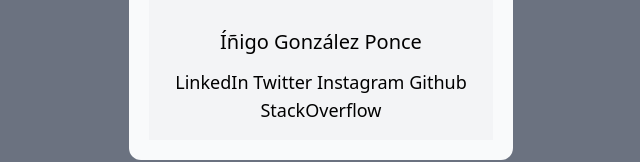
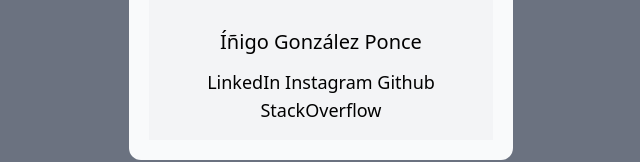
Before and after one commit to igponce/myblog, a website built with webpack: page src/index.html in a window 1280 px wide. Shown: the part 494-656 px from the top of the page, without its empty margins (319-959 px from the left). Built offline with nearby package versions, Linux system fonts and the light colour scheme.

Commit message:
Adios twitter

```diff
--- a/src/index.html
+++ b/src/index.html
@@ -25,9 +25,6 @@
           <span id='linkedin'>
             <a href="https://linkedin.com/in/igponce"></i>LinkedIn</a>
           </span>
-          <span id='twitter'>
-            <a href="https://twitter.com/exocert">Twitter</a>
-          </span>
           <span id='instagram'>
             <a href="https://www.instagram.com/inigo_monkeypainter/">Instagram</a>
           <span id='github'>
```
